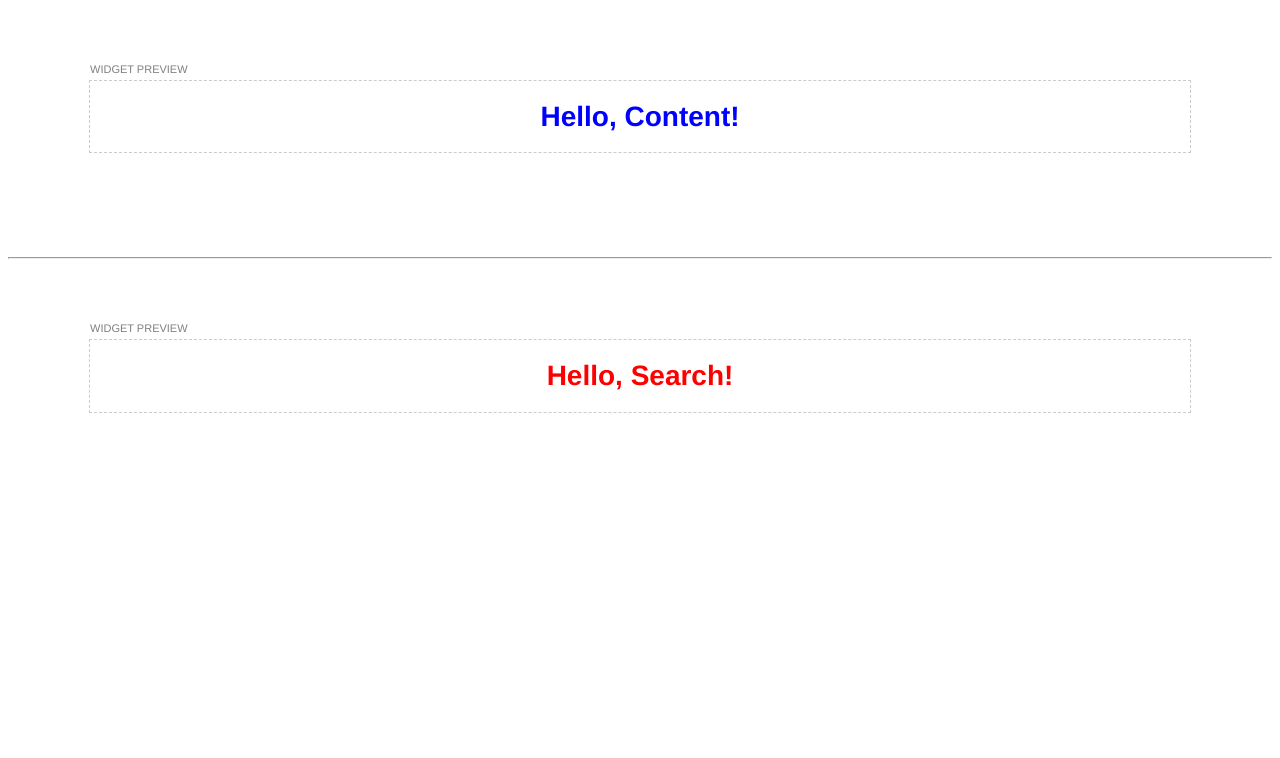
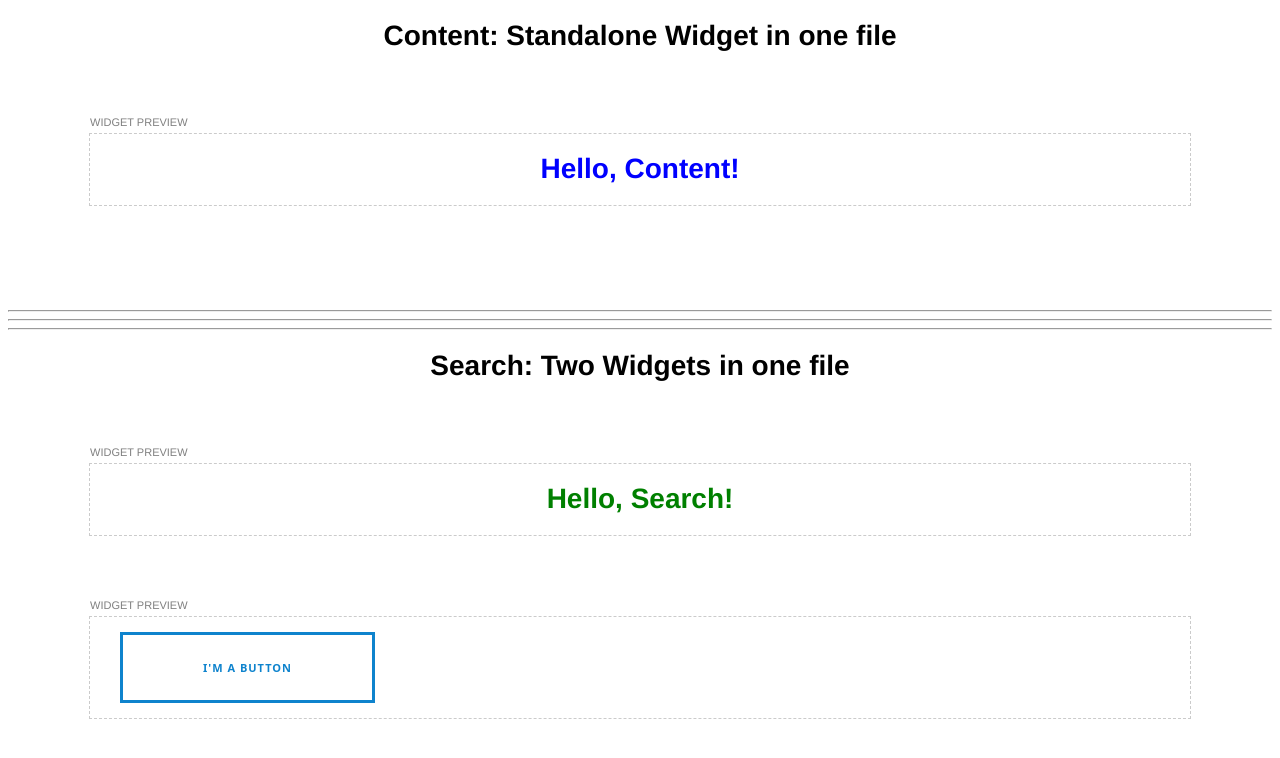
Before and after one commit to michaseel/Preact-Multi-Widget-Demo, a plain HTML site: page index.html in a window 1280 px wide. Drawn offline with Linux system fonts and the light colour scheme.

Commit message:
enhance example

```diff
--- a/index.html
+++ b/index.html
@@ -25,20 +25,32 @@
         }
         </style>
 
+
+        <h1>Content: Standalone Widget in one file</h1>
+
         <div data-widget-host="content" class="preview">
-            a
+            widget "content" not loaded
             <script type="text/props">{ "color": "blue"}</script>
         </div>
 
 
         <br>
         <hr>
+        <hr>
+        <hr>
+        <h1>Search: Two Widgets in one file</h1>
 
 
 
         <div data-widget-host="search" class="preview">
-            b
-            <script type="text/props">{ "color": "red"}</script>
+            widget "search" not loaded
+            <script type="text/props">{ "color": "green"}</script>
+        </div>
+
+
+        <div data-widget-host="button" class="preview">
+            widget "searchbutton" not loaded
+            <script type="text/props">{ "alertMessage": "searchme", "text": "i'm a button"}</script>
         </div>
 
 
--- /dev/null
+++ b/search/src/components/ButtonWidget/index.js
@@ -0,0 +1,12 @@
+import { h, Component } from "preact";
+import "./style.scss";
+
+export default class App extends Component {
+  render({ alertMessage, text}) {
+    return (
+      <div>
+        <button onClick={() => alert(alertMessage)}>{text}</button>
+      </div>
+    );
+  }
+}
--- /dev/null
+++ b/search/src/components/ButtonWidget/index.test.js
@@ -0,0 +1,18 @@
+/* eslint-env node, jest */
+
+import { h } from "preact";
+import render from "preact-render-to-string";
+import Hello from "./index";
+
+describe("Hello logic", () => {
+  it("should be able to run tests", () => {
+    expect(1 + 2).toEqual(3);
+  });
+});
+
+describe("Hello Snapshot", () => {
+  it("should render header with content", () => {
+    const tree = render(<Hello />);
+    expect(tree).toMatchSnapshot();
+  });
+});
--- /dev/null
+++ b/search/src/components/ButtonWidget/style.scss
@@ -0,0 +1,24 @@
+
+button {
+  border: 3px solid #0e83cd;
+  color: #0e83cd;
+  background: none;
+  cursor: pointer;
+  padding: 25px 80px;
+  display: inline-block;
+  margin: 15px 30px;
+  text-transform: uppercase;
+  letter-spacing: 1px;
+  outline: none;
+  position: relative;
+  -webkit-transition: all 0.3s;
+  -moz-transition: all 0.3s;
+  transition: all 0.3s;
+  text-rendering: auto;
+  word-spacing: normal;
+  text-indent: 0px;
+  text-shadow: none;
+  font: 700 11px system-ui;
+  -webkit-writing-mode: horizontal-tb !important;
+  -webkit-appearance: button;
+  }
--- a/search/src/index.js
+++ b/search/src/index.js
@@ -4,6 +4,7 @@ import { h } from "preact";
 import habitat from "preact-habitat";
 
 import Widget from "./components/hello-world";
+import ButtonWidget from "./components/ButtonWidget";
 
 let _habitat = habitat(Widget);
 
@@ -11,3 +12,11 @@ _habitat.render({
   selector: '[data-widget-host="search"]',
   clean: true
 });
+
+
+let _buttonhabitat = habitat(ButtonWidget);
+
+_buttonhabitat.render({
+    selector: '[data-widget-host="button"]',
+    clean: true
+});
```
Also changed, not shown: search/build/bundle.js, search/build/sw.js, 2 other files.
